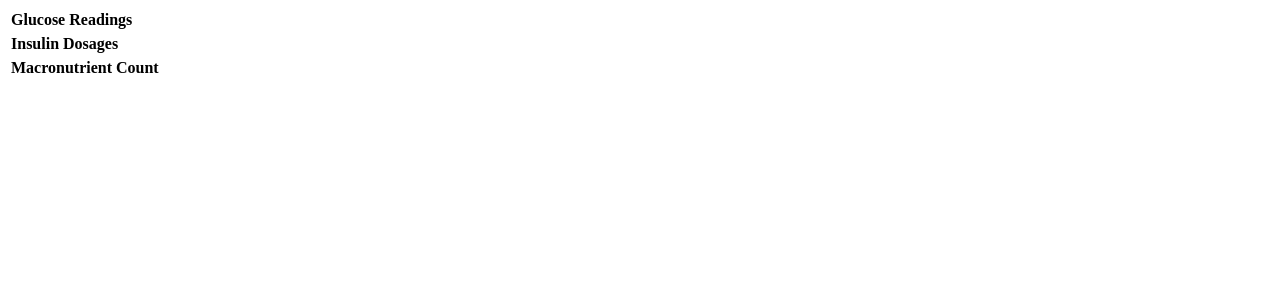
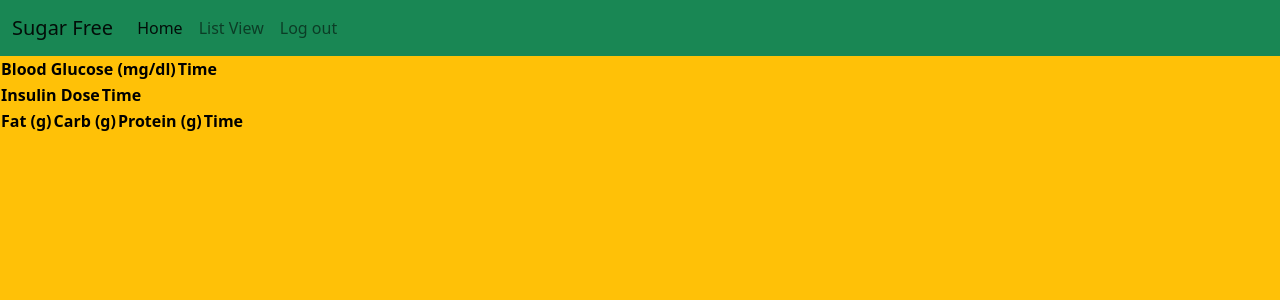
Before and after one commit to pat-nel87/sugarFree, a Django app: page /dashview/listview in a window 1280 px wide. Shown: the top 300 px of the page. Run offline with Django 3.2, Linux system fonts and the light colour scheme; a user stored in the database is signed in; data comes from the database, SQL or seed files in the repository; both versions use the stored data as it was after the commit; lists and menus that the app fills with data are empty.

Commit message:
First Prototype complete

```diff
--- a/sugar2/dashboard/templates/list.html
+++ b/sugar2/dashboard/templates/list.html
@@ -1,43 +1,85 @@
-<table>
+<!doctype html>
+<html lang="en">
+  <head>
+    <!-- Required meta tags -->
+    <meta charset="utf-8">
+    <meta name="viewport" content="width=device-width, initial-scale=1">
+
+    <!-- Bootstrap CSS -->
+    <link href="https://cdn.jsdelivr.net/npm/bootstrap@5.0.0-beta1/dist/css/bootstrap.min.css" rel="stylesheet" integrity="sha384-giJF6kkoqNQ00vy+HMDP7azOuL0xtbfIcaT9wjKHr8RbDVddVHyTfAAsrekwKmP1" crossorigin="anonymous">
+    <title>Sugar Free Welcome {{user}}</title>
+  </head>
+  <body class="bg-warning">
+      <nav class="navbar navbar-expand-lg navbar-light bg-success">
+    <div class="container-fluid">
+      <a class="navbar-brand" href="/dashview">Sugar Free</a>
+      <button class="navbar-toggler" type="button" data-bs-toggle="collapse" data-bs-target="#navbarSupportedContent" aria-controls="navbarSupportedContent" aria-expanded="false" aria-label="Toggle navigation">
+        <span class="navbar-toggler-icon"></span>
+      </button>
+      <div class="collapse navbar-collapse" id="navbarSupportedContent">
+        <ul class="navbar-nav me-auto mb-2 mb-lg-0">
+          <li class="nav-item">
+            <a class="nav-link active" aria-current="page" href="/dashview">Home</a>
+          </li>
+          <li class="nav-item">
+            <a class="nav-link" href="/dashview/listview">List View</a>
+          </li>
+          <li class="nav-item">
+            <a class="nav-link" href="/login/log_out">Log out</a>
+          </li>
+
+        </ul>
+
+      </div>
+    </div>
+  </nav>
+
+<table class = "table-success">
     <thead>
-        <tr>
-            <th>Glucose Readings</th>
-            </tr>
+        <tr class="table-success">
+            <th class="table-success">Blood Glucose (mg/dl)</th>
+            <th class="table-success"> Time </th>
+          </tr>
+
         </thead>
-        <tbody>
+        <tbody class="table-success">
             {% for user_reading in user_reading %}
             <tr>
 
                     <td>{{user_reading.reading}}</td>
-                    <!--<td><input type="hidden" name="price" value="{{product.price}}">{{product.price}}</td>-->
+                    <td>{{user_reading.time}}</td>
 
 
             </tr>
             {% endfor %}
         </tbody>
     </table>
-    <table>
+    <table class = "table-success">
         <thead>
             <tr>
-                <th>Insulin Dosages</th>
+                <th>Insulin Dose</th>
+                <th>Time</th>
                 </tr>
             </thead>
             <tbody>
                 {% for user_dose in user_dose %}
                 <tr>
 
-                        <td>{{user_dose.dose}}</td>                      <!--<td><input type="hidden" name="price" value="{{product.price}}">{{product.price}}</td>-->
-
+                        <td>{{user_dose.dose}}</td>
+                        <td>{{user_dose.time}}</td>
 
 
                 </tr>
                 {% endfor %}
             </tbody>
         </table>
-        <table>
+        <table class = "table-success">
             <thead>
                 <tr>
-                    <th>Macronutrient Count</th>
+                    <th> Fat (g) </th>
+                    <th> Carb (g) </th>
+                    <th> Protein (g)</th>
+                    <th> Time </th>
                     </tr>
                 </thead>
                 <tbody>
@@ -47,6 +89,7 @@
                             <td>{{user_macro.fat}}</td>
                             <td>{{user_macro.carb}}</td>
                             <td>{{user_macro.protein}}</td>
+                            <td>{{user_macro.time}}</td>
                             <!--<td><input type="hidden" name="price" value="{{product.price}}">{{product.price}}</td>-->
 
 
@@ -55,3 +98,5 @@
                     {% endfor %}
                 </tbody>
             </table>
+
+            <script src="https://cdn.jsdelivr.net/npm/bootstrap@5.0.0-beta1/dist/js/bootstrap.bundle.min.js" integrity="sha384-ygbV9kiqUc6oa4msXn9868pTtWMgiQaeYH7/t7LECLbyPA2x65Kgf80OJFdroafW" crossorigin="anonymous"></script>
--- a/sugar2/login/views.py
+++ b/sugar2/login/views.py
@@ -5,7 +5,7 @@
 def index(request):
     form = AuthenticationForm
 
-    return render(request, 'index.html', {'form': form})
+    return render(request, 'login1.html', {'form': form})
 
 def register(request):
     if request.method == 'POST':
@@ -16,10 +16,10 @@
             raw_password = form.cleaned_data.get('password1')
             user = authenticate(username=username, password=raw_password)
             login(request, user)
-            return HttpResponse(f'{user} {form}')
+            return redirect("/dashview")
     else:
         form = UserCreationForm()
-    return render(request, 'signup.html', {'form': form})
+    return render(request, 'signup2.html', {'form': form})
 
 def log_on(request):
     username = request.POST['username']
```
Also changed, not shown: sugar2/dashboard/templates/expdash.html (+23 -5 lines), sugar2/login/templates/login1.html (added, +55 -0 lines), sugar2/login/templates/signup2.html (added, +42 -0 lines), README.MD, dashgraph.JPG (added), listview.JPG (added), login.JPG (added), piegraph.JPG (added), signup.JPG (added), sugar2/db.sqlite3, 1 other file.
